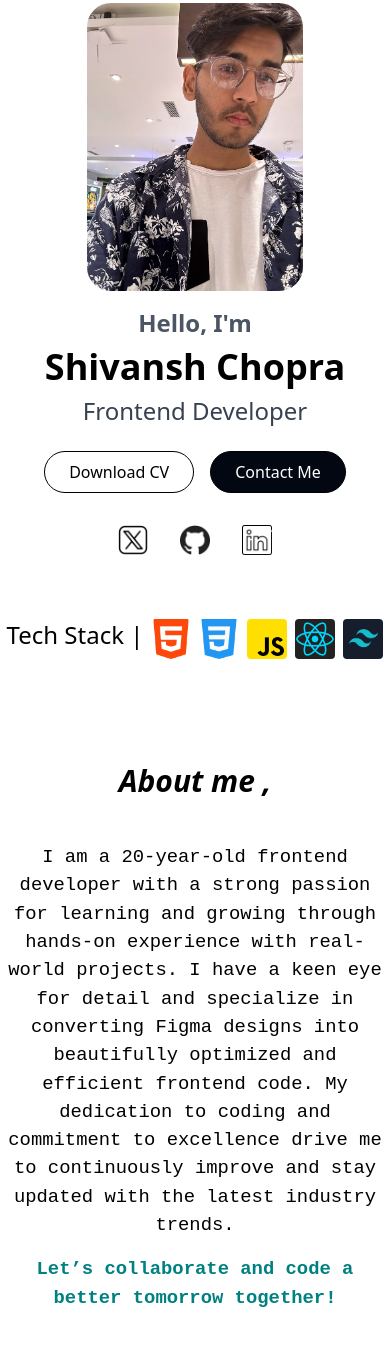
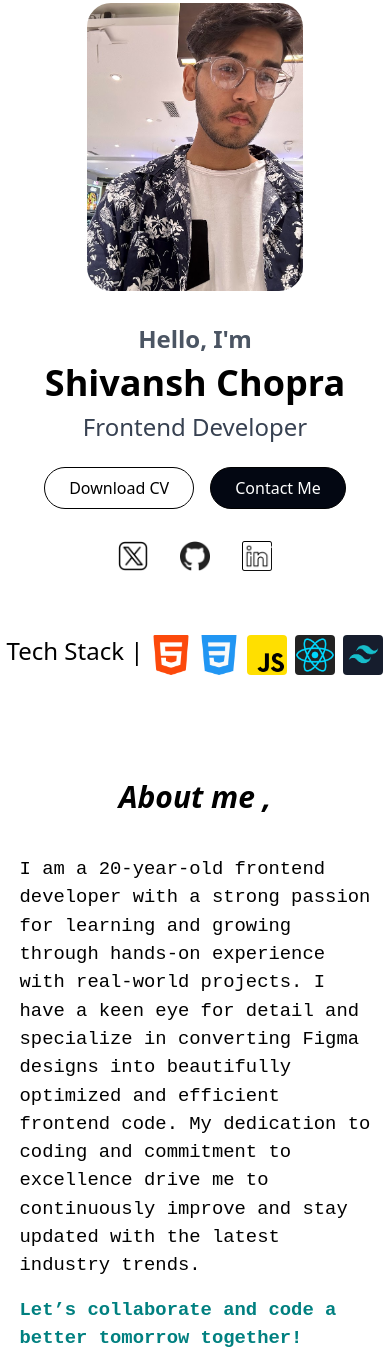
Before and after one commit to shivanshchopra7/Updated-Portfolio-Self, a website: page src/index.html in a window 390 px wide. Shown: the part 37-1392 px from the top of the page. Drawn offline with Linux system fonts and the light colour scheme.

Commit message:
updating styling

```diff
--- a/src/index.html
+++ b/src/index.html
@@ -30,7 +30,7 @@
     <img src="assets/IMG_0070.jpg" class="rounded-3xl md:h-96  h-72 ">
   </div>
   <div class="flex flex-col mt-4 text-center items-center">
-    <p class="font-semibold text-gray-600 mb-2  text-2xl">Hello, I'm</p>
+    <p class="font-semibold text-gray-600 mt-4 mb-2  text-2xl">Hello, I'm</p>
     <h1 class="text-4xl mb-2 font-bold">Shivansh Chopra</h1>
     <p class="text-2xl mb-6 text-gray-700">Frontend Developer</p>
     <div class="flex gap-4">
@@ -59,8 +59,8 @@
   </div>
 </section>
 <section id="about-me" class="flex flex-col items-center  justify-center  md:mx-40 max-h-fit ">
-  <h1 class="text-3xl italic mt-16  font-semibold " >About me ,</h1>
-  <p class="quote  text-center text-md mt-10 font-mono">
+  <h1 class="text-3xl italic mt-16  font-bold " >About me ,</h1>
+  <p class="quote   w-full text-md mt-10 font-mono">
     I am a 20-year-old frontend developer with a strong passion for learning and growing through hands-on experience with real-world projects.
      I have a keen eye for detail and specialize in converting Figma designs into beautifully optimized and efficient frontend code.
      My dedication to coding and commitment to excellence drive me to continuously improve and stay updated with the latest industry trends. <br>
@@ -69,7 +69,7 @@
 </section>
 
 <section id="projects" class="items-center justify-center text-center md:mx-40 py-10 md:py-24  max-h-fit">
-  <h1 class="text-3xl  font-semibold py-10">Projects</h1>
+  <h1 class="text-3xl  font-bold py-10">Projects</h1>
   <div class="container portfolio-container">
     <div class="project py-10 ">
       <img src="assets/202shots_so.png" class="rounded-2xl">
--- a/src/style.css
+++ b/src/style.css
@@ -67,10 +67,10 @@ padding: 10px 25px;
     }
 
     .quote {
-    padding: 4px;
-    margin-left: 4px;
-    margin-right: 4px;
-    width: 100%;
+    padding: 0;
+    margin-left: 4px; /* Remove left margin */
+    margin-right: 4px; /* Remove right margin */
+    width: 90%;
     }
   }
 
```
Also changed, not shown: src/output.css.
